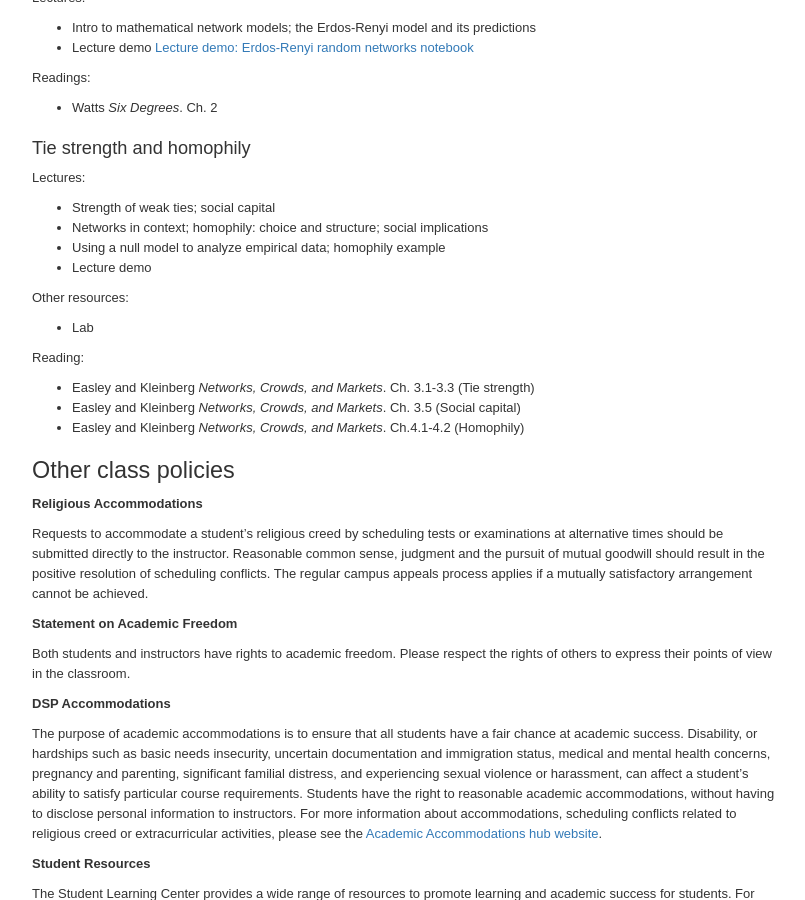
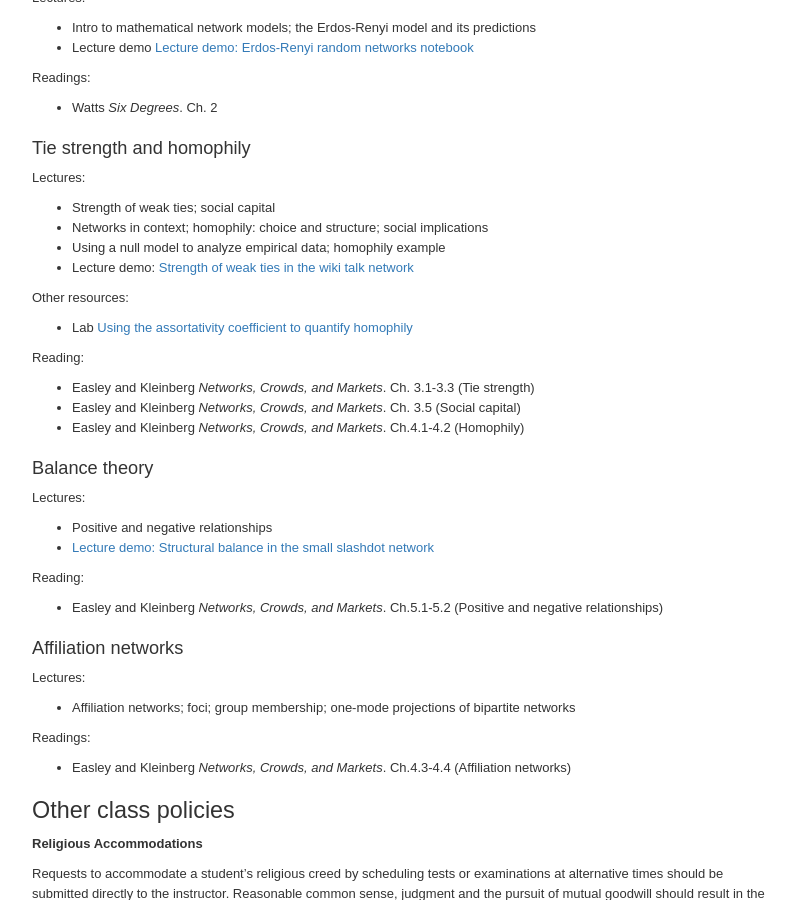
Before and after one commit to dfeehan/dfeehan.github.io, a Jekyll site: the page teaching/2021fa_demog180.html, which Jekyll copies as it is, in a window 1280 px wide and 900 px high, scrolled down 4528 px. Shown: the whole window, without its empty margins (236-1041 px from the left). Built offline with Jekyll 4.4.1, drawn with Linux system fonts in a browser that asks for light colours; some of the changed text lies outside the part shown.

Commit message:
updated undergrad syllabus

```diff
--- a/teaching/2021fa_demog180.html
+++ b/teaching/2021fa_demog180.html
@@ -477,12 +477,32 @@
 </tr>
 <tr>
 <td style="text-align:left;">
+<a href="#sec:scalefree">Scale-free networks</a>
 </td>
 <td style="text-align:right;">
 7
 </td>
 <td style="text-align:left;">
 Thu, Oct 7
+</td>
+<td style="text-align:left;">
+Scale-free networks
+</td>
+<td style="text-align:left;">
+</td>
+<td style="text-align:left;">
+</td>
+<td style="text-align:left;">
+</td>
+</tr>
+<tr>
+<td style="text-align:left;">
+</td>
+<td style="text-align:right;">
+8
+</td>
+<td style="text-align:left;">
+Tue, Oct 12
 </td>
 <td style="text-align:left;">
 Midterm review
@@ -501,30 +521,10 @@
 8
 </td>
 <td style="text-align:left;">
-Tue, Oct 12
+Thu, Oct 14
 </td>
 <td style="text-align:left;">
 Midterm
-</td>
-<td style="text-align:left;">
-</td>
-<td style="text-align:left;">
-</td>
-<td style="text-align:left;">
-</td>
-</tr>
-<tr>
-<td style="text-align:left;">
-<a href="#sec:scalefree">Scale-free networks</a>
-</td>
-<td style="text-align:right;">
-8
-</td>
-<td style="text-align:left;">
-Thu, Oct 14
-</td>
-<td style="text-align:left;">
-Midterm recap; Scale-free networks
 </td>
 <td style="text-align:left;">
 </td>
@@ -1000,11 +1000,11 @@
 <li>Strength of weak ties; social capital</li>
 <li>Networks in context; homophily: choice and structure; social implications</li>
 <li>Using a null model to analyze empirical data; homophily example</li>
-<li>Lecture demo <!-- [Lecture demo: Strength of weak ties in the wiki talk network][sowt demo] --></li>
+<li>Lecture demo: <a href="https://datahub.berkeley.edu/hub/user-redirect/git-pull?repo=https%3A%2F%2Fgithub.com%2Fdfeehan%2Fdemog180-fa2021&amp;urlpath=tree%2Fdemog180-fa2021%2Flecture%2F04_sowt%2Fsowt_wiki_talk.ipynb&amp;branch=main">Strength of weak ties in the wiki talk network</a></li>
 </ul>
 <p>Other resources:</p>
 <ul>
-<li>Lab <!--[Lab: Using the assortativity coefficient to quantify homophily][lab3]--></li>
+<li>Lab <a href="https://datahub.berkeley.edu/hub/user-redirect/git-pull?repo=https%3A%2F%2Fgithub.com%2Fdfeehan%2Fdemog180-fa2021&amp;urlpath=tree%2Fdemog180-fa2021%2Flab%2Flab3%2Flab3.ipynb&amp;branch=main">Using the assortativity coefficient to quantify homophily</a></li>
 </ul>
 <p>Reading:</p>
 <ul>
@@ -1012,33 +1012,29 @@
 <li><span class="citation">Easley and Kleinberg <em>Networks, Crowds, and Markets</em>.</span> Ch. 3.5 (Social capital)</li>
 <li><span class="citation">Easley and Kleinberg <em>Networks, Crowds, and Markets</em>.</span> Ch.4.1-4.2 (Homophily)</li>
 </ul>
-<!--
-
-### Balance theory {#sec:balance}
-
-Lectures:
-
-* Positive and negative relationships
-* [Lecture demo: Structural balance in the small slashdot network][structural balance demo]
-
-Reading:
-
-* @easley_networks_2010 Ch.5.1-5.2 (Positive and negative relationships)
-
--->
-<!--
-
-### Affiliation networks {#sec:affiliation}
-
-Lectures:
-
-* Affiliation networks; foci; group membership; one-mode projections of bipartite networks
-
-Readings:
-
-* @easley_networks_2010 Ch.4.3-4.4 (Affiliation networks)
-
--->
+</div>
+<div id="sec:balance" class="section level3">
+<h3>Balance theory</h3>
+<p>Lectures:</p>
+<ul>
+<li>Positive and negative relationships</li>
+<li><a href="!--%20http://datahub.berkeley.edu/user-redirect/interact?account=dfeehan&amp;repo=demog180-sp2019&amp;branch=master&amp;path=lecture/05_structural_balance/05_structural_balance_in_the_small_slashdot_network.ipynb%20--">Lecture demo: Structural balance in the small slashdot network</a></li>
+</ul>
+<p>Reading:</p>
+<ul>
+<li><span class="citation">Easley and Kleinberg <em>Networks, Crowds, and Markets</em>.</span> Ch.5.1-5.2 (Positive and negative relationships)</li>
+</ul>
+</div>
+<div id="sec:affiliation" class="section level3">
+<h3>Affiliation networks</h3>
+<p>Lectures:</p>
+<ul>
+<li>Affiliation networks; foci; group membership; one-mode projections of bipartite networks</li>
+</ul>
+<p>Readings:</p>
+<ul>
+<li><span class="citation">Easley and Kleinberg <em>Networks, Crowds, and Markets</em>.</span> Ch.4.3-4.4 (Affiliation networks)</li>
+</ul>
 <!--
 
 ### Small worlds {#sec:smallworlds}
```
Also changed, not shown: other parts of teaching/2021fa_demog180.html (+1 -1 lines).
